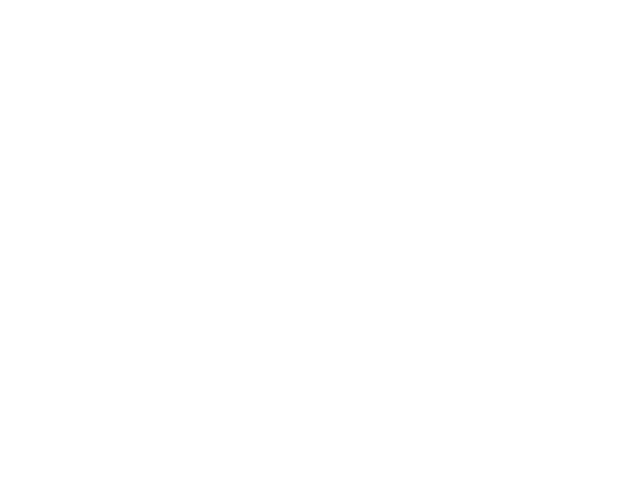
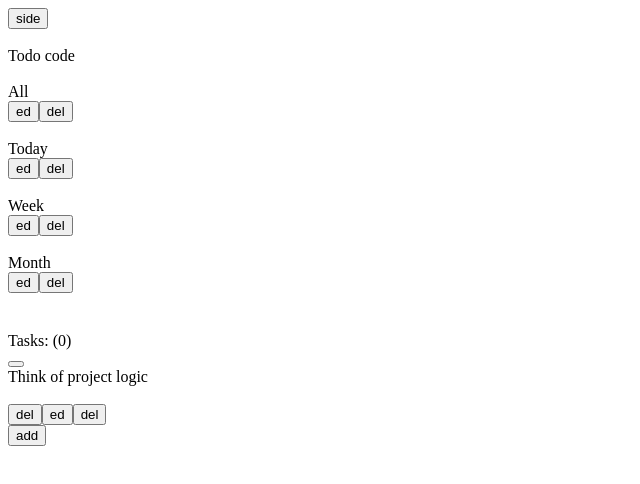
Before and after one commit to elen-afipe/todo-list, a website built with webpack: page src/template.html in a window 1280 px wide. Shown: the whole page, without its empty margins (0-640 px from the left). Built offline with nearby package versions, Linux system fonts and the light colour scheme.

Commit message:
Create HTML with JS for initial and dynamic content

```diff
--- /dev/null
+++ b/src/dom-content.js
@@ -0,0 +1,93 @@
+import { DOMdisplaySpace, DOMdisplayTaskRow } from "./dom-manipulation";
+import { createSpaceObject } from "./spaces";
+import { createTaskObject } from "./todo";
+const body = document.querySelector("body");
+
+// navigation
+const nav = document.createElement("nav");
+nav.classList.add("navigation");
+
+const sideBtn = document.createElement("button");
+sideBtn.classList.add("side-btn", "svg");
+sideBtn.textContent="side";
+sideBtn.title="Toggle sidebar";
+sideBtn.ariaLabel="Toggle sidebar";
+
+const logoContainer = document.createElement("header");
+logoContainer.classList.add("logo-container");
+
+const logoImg = document.createElement("img");
+logoImg.classList.add("logo-img", "svg")
+
+const logoText = document.createElement("div");
+logoText.classList.add("logo-text");
+logoText.textContent="Todo code";
+
+logoContainer.append(logoImg, logoText);
+nav.append(sideBtn, logoContainer);
+
+
+// main
+const main = document.createElement("main");
+main.classList.add("content-container");
+
+// content
+const todoContainer = document.createElement("div");
+todoContainer.classList.add("todo-container");
+
+const headerRow = document.createElement("header");
+headerRow.classList.add("header-row");
+const spaceIcon = document.createElement("img");
+spaceIcon.classList.add("space-icon", "svg")
+const spaceHeader = document.createElement("h1");
+spaceHeader.classList.add("space-header")
+headerRow.append(spaceIcon, spaceHeader)
+
+const taskRow1 = document.createElement("div");
+taskRow1.classList.add("task-row", "first");
+const tasksCounterContainer = document.createElement("div");
+tasksCounterContainer.classList.add("counter-container");
+const tasksCounterHead = document.createElement
+
+const tasksCounter = document.createElement("span");
+tasksCounter.classList.add("tasks-counter");
+tasksCounter.textContent="0";
+
+tasksCounterContainer.appendChild(tasksCounter);
+taskRow1.appendChild(tasksCounterContainer);
+
+const tasksContainer = document.createElement("div");
+tasksContainer.classList.add("tasks-container");
+
+const addTaskBtn = document.createElement("button");
+addTaskBtn.classList.add("add-task", "btn");
+addTaskBtn.ariaLabel="Add New Task";
+addTaskBtn.title = "Add New Task";
+addTaskBtn.textContent="add";
+
+todoContainer.append(headerRow, taskRow1, tasksContainer, addTaskBtn)
+
+// sidebar
+const sidebar = document.createElement("aside");
+sidebar.classList.add("sidebar");
+
+const filteredSpaces = document.createElement("div");
+filteredSpaces.classList.add("space-container")
+const customSpaces = document.createElement("div");
+customSpaces.classList.add("space-container");
+
+const allSpace = createSpaceObject("All", "calendar");
+const todaySpace = createSpaceObject("Today", "calendar2");
+const weekSpace = createSpaceObject("Week", "calendar2");
+const monthSpace = createSpaceObject("Month", "calendar2");
+
+DOMdisplaySpace(allSpace, filteredSpaces);
+DOMdisplaySpace(todaySpace, filteredSpaces);
+DOMdisplaySpace(weekSpace, filteredSpaces);
+DOMdisplaySpace(monthSpace, filteredSpaces);
+
+sidebar.append(filteredSpaces, customSpaces);
+const task = createTaskObject("Think of project logic", "17/09/08", "1", "Just another project", false, "All")
+DOMdisplayTaskRow(task, tasksContainer)
+main.append(sidebar, todoContainer)
+body.append(nav, main)
--- /dev/null
+++ b/src/dom-manipulation.js
@@ -0,0 +1,138 @@
+function DOMdisplaySpace(spaceObj, container){
+    const spacesContainer = container;
+    const newSpace = spaceObj;
+    const spaceRow = document.createElement("div");
+    spaceRow.classList.add("space-row");
+
+    const spaceLogo = document.createElement("div");
+    const spaceIcon = document.createElement("img");
+    spaceIcon.classList.add("space-icon", "svg");
+    // spaceIcon.src = newSpace.icon;
+    const spaceName = document.createElement("div");
+    spaceName.classList.add("space-name");
+    spaceName.textContent= newSpace.name;
+
+    const spaceBtns = document.createElement("div");
+
+    const editSpaceBtn = document.createElement("button");
+    editSpaceBtn.classList.add("edit-space", "btn");
+    editSpaceBtn.ariaLabel="Edit Space";
+    editSpaceBtn.title = "Edit Space";
+    editSpaceBtn.textContent="ed";
+
+    const deleteSpaceBtn = document.createElement("button");
+    deleteSpaceBtn.classList.add("delete-space", "btn");
+    deleteSpaceBtn.ariaLabel="Delete Space";
+    deleteSpaceBtn.title = "Delete Space";
+    deleteSpaceBtn.textContent="del";
+
+    spaceBtns.append(editSpaceBtn, deleteSpaceBtn)
+    spaceLogo.append(spaceIcon, spaceName)
+    spaceRow.append(spaceLogo, spaceBtns)
+    spacesContainer.append(spaceRow);
+}
+
+function DOMdisplayTaskRow(taskObj, container){
+    const tasksContainer = container;
+    const newTask = taskObj;
+    const taskRow = document.createElement("div");
+    taskRow.classList.add("task-row");
+
+    const leftContainer = document.createElement("div");
+    const doneBtn = document.createElement("button");
+    doneBtn.classList.add("done-btn");
+    const taskName = document.createElement("div");
+    taskName.classList.add("task-name");
+    taskName.textContent= newTask.title;
+    leftContainer.append(doneBtn, taskName);
+
+    const rightContainer = document.createElement("div");
+
+    const dueDate = document.createElement("div");
+    dueDate.classList.add("task-date");
+
+    const priority = document.createElement("img");
+    priority.classList.add("task-priority");
+
+
+    const taskBtns = document.createElement("div");
+    const editTaskBtn = document.createElement("button");
+    editTaskBtn.classList.add("edit-task", "btn");
+    editTaskBtn.ariaLabel="Edit Task";
+    editTaskBtn.title = "Edit Task";
+    editTaskBtn.textContent="ed";
+
+    const deleteTaskBtn = document.createElement("button");
+    deleteTaskBtn.classList.add("delete-task", "btn");
+    deleteTaskBtn.ariaLabel="Delete Task";
+    deleteTaskBtn.title = "Delete Task";
+    deleteTaskBtn.textContent="del";
+
+    const infoTaskBtn = document.createElement("button");
+    infoTaskBtn.classList.add("info-task", "btn");
+    infoTaskBtn.ariaLabel="Show Task Details";
+    infoTaskBtn.title = "Show Task Details";
+    infoTaskBtn.textContent="del";
+
+    taskBtns.append(infoTaskBtn, editTaskBtn, deleteTaskBtn)
+    rightContainer.append(dueDate, priority, taskBtns)
+    taskRow.append(leftContainer, rightContainer)
+    tasksContainer.append(taskRow);
+}
+
+function DOMdisplayTaskInfo(task){
+const thisTask = task;
+const taskCard = document.createElement("dialog");
+taskCard.classList.add("task-card");
+const taskContent = document.createElement("div");
+taskContent.classList.add("dialog-content");
+
+const taskHeader = document.createElement("header");
+const spaceTitle = document.createElement("h1");
+spaceTitle.textContent = thisTask.space;
+const taskBtns = document.createElement("div");
+const editTaskBtn = document.createElement("button");
+editTaskBtn.classList.add("edit-task", "btn");
+editTaskBtn.ariaLabel="Edit Task";
+editTaskBtn.title = "Edit Task";
+editTaskBtn.textContent="ed";
+
+const deleteTaskBtn = document.createElement("button");
+deleteTaskBtn.classList.add("delete-task", "btn");
+deleteTaskBtn.ariaLabel="Delete Task";
+deleteTaskBtn.title = "Delete Task";
+deleteTaskBtn.textContent="del";
+
+const closeTaskInfoBtn = document.createElement("button");
+closeTaskInfoBtn.classList.add("close-info", "btn");
+closeTaskInfoBtn.ariaLabel="Hide Task Details";
+closeTaskInfoBtn.title = "Hide Task Details";
+closeTaskInfoBtn.textContent="cl";
+
+taskBtns.append(editTaskBtn, deleteTaskBtn, closeTaskInfoBtn)
+taskHeader.append(spaceTitle, taskBtns)
+
+const taskMain = document.createElement("main");
+const taskHeadline = document.createElement("div");
+const rightSide = document.createElement("div");
+const doneBtn = document.createElement("button");
+doneBtn.classList.add("done-btn");
+const taskTitle = document.createElement("h1");
+rightSide.append(doneBtn, taskTitle);
+
+const leftSide = document.createElement("div");
+const taskPriority = document.createElement("div");
+taskPriority.textContent = thisTask.priority;
+const taskDueDate = document.createElement("div");
+taskDueDate.textContent = thisTask.dueDate;
+leftSide.append(taskPriority, taskDueDate)
+
+const taskDescription = document.createElement("div");
+taskDescription.textContent = thisTask.description;
+taskHeadline.append(rightSide, leftSide)
+taskMain.append(taskHeadline, taskDescription)
+taskContent.append(taskHeader, taskMain)
+taskCard.append(taskContent)
+}
+
+export {DOMdisplaySpace, DOMdisplayTaskRow, DOMdisplayTaskInfo}
--- a/src/index.js
+++ b/src/index.js
@@ -1 +1,2 @@
 import "./style.css";
+import "./dom-content.js"
--- /dev/null
+++ b/src/spaces.js
@@ -0,0 +1,16 @@
+const Spaces = [];
+function Space(spaceName, spaceIcon, spaceTasks){
+    this.name = spaceName;
+    this.icon = spaceIcon;
+    this.tasks = spaceTasks;
+}
+
+function createSpaceObject(spaceName, spaceIcon){
+    const newSpace = new Space(spaceName, spaceIcon);
+    return newSpace;
+}
+
+function addSpaceToSpaces(space){
+    Spaces.push(space);
+}
+export {createSpaceObject}
--- a/src/style.css
+++ b/src/style.css
@@ -0,0 +1,6 @@
+.tasks-counter::before{
+    content: "Tasks: (";
+}
+.tasks-counter::after{
+    content: ")";
+}
--- /dev/null
+++ b/src/todo.js
@@ -0,0 +1,21 @@
+
+const Tasks = [];
+function Task(taskTitle, taskDueDate, taskPriority, taskDescription, taskChecked, taskSpace){
+    this.title = taskTitle;
+    this.dueDate = taskDueDate;
+    this.priority = taskPriority;
+    this.description = taskDescription;
+    this.doneStatus = taskChecked;
+    this.space = taskSpace;
+}
+
+function createTaskObject(taskTitle, taskDueDate, taskPriority, taskDescription, taskChecked, taskSpace){
+    const newTask = new Task(taskTitle, taskDueDate, taskPriority, taskDescription, taskChecked, taskSpace);
+    return newTask;
+}
+
+function addTaskToTasks(task){
+    Tasks.push(task);
+}
+
+export {createTaskObject}
```
Also changed, not shown: src/template.html (renamed from src/index.html, +0 -1 lines).
